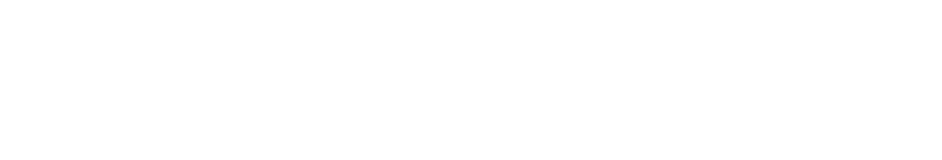
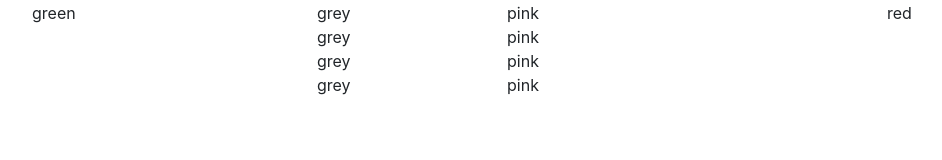
Before and after one commit to summer-raine/289.101, a plain HTML site: page Assignment2website/Index.html in a window 1280 px wide. Shown: the whole page, without its empty margins (53-995 px from the left). Drawn offline with nearby package versions, Linux system fonts and the light colour scheme.

Commit message:
remved style tags

```diff
--- a/Assignment2website/Index.html
+++ b/Assignment2website/Index.html
@@ -0,0 +1,59 @@
+<!DOCTYPE html>
+
+<html lang="en">
+    <head>
+        <!-- Required meta tags -->
+        <meta charset="utf-8">
+        <meta name="viewport" content="width=device-width, initial-scale=1, shrink-to-fit=no">
+
+        <!-- Bootstrap CSS -->
+        <link rel="stylesheet" href="https://stackpath.bootstrapcdn.com/bootstrap/4.1.1/css/bootstrap.min.css" integrity="sha384-WskhaSGFgHYWDcbwN70/dfYBj47jz9qbsMId/iRN3ewGhXQFZCSftd1LZCfmhktB" crossorigin="anonymous">
+
+        <title>Assignment 2 website</title>
+
+
+
+  </head>
+
+  <body>
+
+      <div class="container">
+
+          <div class="row">
+              <div class="col-sm-12 col-md-12 col-lg-12 blue"></div>
+          </div>
+
+          <div class="row">
+
+              <div class="col-sm-12 col-md-12 col-lg-3 green">
+                  green
+              </div>
+
+              <div class="col-sm-12 col-md-6 col-lg-6 orange">
+
+                  <div class="row">
+                      <div class="col-sm-6 col-md-6 col-lg-4 grey">grey</div>
+                      <div class="col-lg-8 d-none d-lg-block pink">pink</div>
+
+                      <div class="col-sm-6 col-md-6 col-lg-4 grey">grey</div>
+                      <div class="col-lg-8 d-none d-lg-block pink">pink</div>
+
+                      <div class="col-sm-6 col-md-6 col-lg-4 grey">grey</div>
+                      <div class="col-lg-8 d-none d-lg-block pink">pink</div>
+
+                      <div class="col-sm-6 col-md-6 col-lg-4 grey">grey</div>
+                      <div class="col-lg-8 d-none d-lg-block pink">pink</div>
+                  </div>
+
+              </div>
+
+              <div class="col-sm-12 col-md-6 col-lg-3 red">
+                red
+              </div>
+
+          </div>
+
+      </div>
+
+  </body>
+</html>
--- a/Assignment2website/style.css
+++ b/Assignment2website/style.css
@@ -1,4 +1,4 @@
-        <style>
+
             * { outline: #EEE solid 10px }
 
             .blue {
@@ -26,4 +26,3 @@
                 height: 50px;
                 border-bottom: 1px solid #ff00ff;
             }
-          </style>
```
